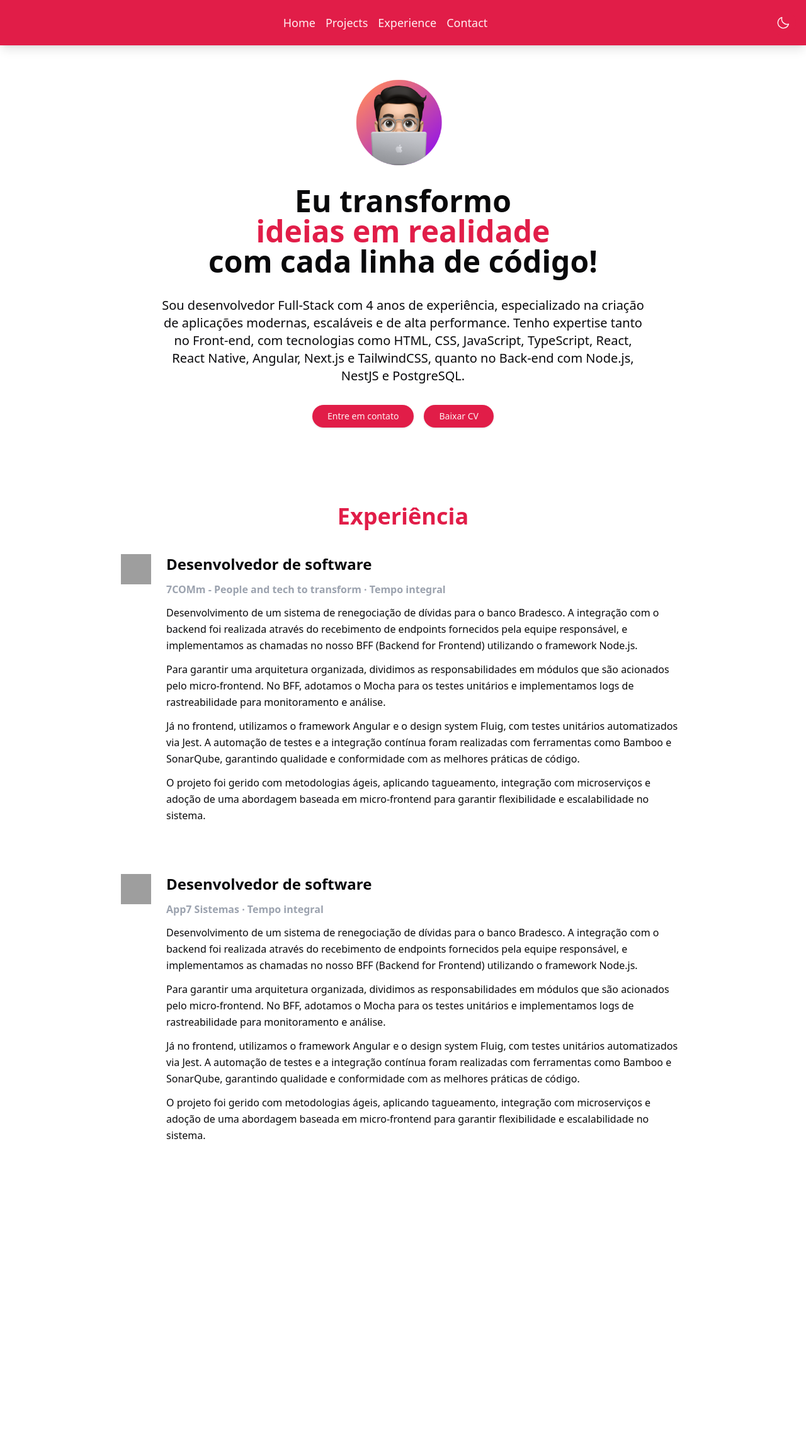
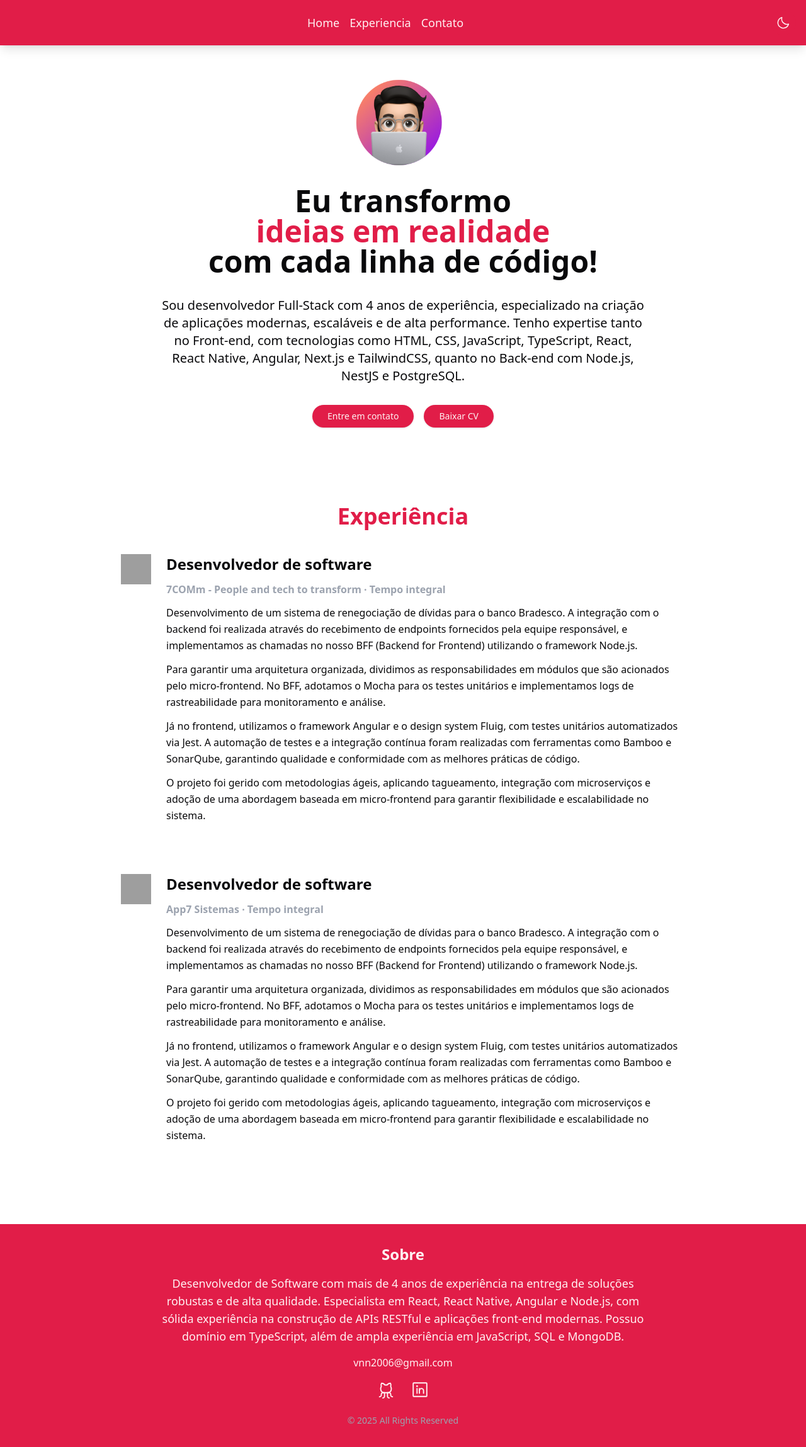
Before and after one commit to stecks10/vitor-web, a Next.js app: page / in a window 1280 px wide. Shown: the whole page at 63% size. Before the commit the page ends 1944 px from the top, so only its background shows below. Built offline with nearby package versions, Linux system fonts and the light colour scheme; grey boxes are pictures that could not be loaded.

Commit message:
adiciona rodapé à página inicial; refatora navegação do cabeçalho para rolagem suave entre seções

```diff
--- a/app/globals.css
+++ b/app/globals.css
@@ -6,21 +6,38 @@
   :root {
     --background: 0 0% 100%;
     --foreground: 240 10% 3.9%;
+    --card: 0 0% 100%;
+    --card-foreground: 240 10% 3.9%;
+    --popover: 0 0% 100%;
+    --popover-foreground: 240 10% 3.9%;
     --primary: 346.8 77.2% 49.8%;
     --primary-foreground: 355.7 100% 97.3%;
     --secondary: 240 4.8% 95.9%;
     --secondary-foreground: 240 5.9% 10%;
+    --muted: 240 4.8% 95.9%;
+    --muted-foreground: 240 3.8% 46.1%;
     --accent: 240 4.8% 95.9%;
     --accent-foreground: 240 5.9% 10%;
     --destructive: 0 84.2% 60.2%;
     --destructive-foreground: 0 0% 98%;
     --border: 240 5.9% 90%;
     --input: 240 5.9% 90%;
+    --ring: 346.8 77.2% 49.8%;
+    --radius: 0.5rem;
+    --chart-1: 12 76% 61%;
+    --chart-2: 173 58% 39%;
+    --chart-3: 197 37% 24%;
+    --chart-4: 43 74% 66%;
+    --chart-5: 27 87% 67%;
   }
 
   .dark {
     --background: 20 14.3% 4.1%;
     --foreground: 0 0% 95%;
+    --card: 24 9.8% 10%;
+    --card-foreground: 0 0% 95%;
+    --popover: 0 0% 9%;
+    --popover-foreground: 0 0% 95%;
     --primary: 346.8 77.2% 49.8%;
     --primary-foreground: 355.7 100% 97.3%;
     --secondary: 240 3.7% 15.9%;
@@ -33,6 +50,12 @@
     --destructive-foreground: 0 85.7% 97.3%;
     --border: 240 3.7% 15.9%;
     --input: 240 3.7% 15.9%;
+    --ring: 346.8 77.2% 49.8%;
+    --chart-1: 220 70% 50%;
+    --chart-2: 160 60% 45%;
+    --chart-3: 30 80% 55%;
+    --chart-4: 280 65% 60%;
+    --chart-5: 340 75% 55%;
   }
 }
 
--- a/app/page.tsx
+++ b/app/page.tsx
@@ -1,4 +1,5 @@
 import { Experience } from '@/components/Experience';
+import { Footer } from '@/components/Footer';
 import Header from '@/components/Header';
 import { HomePage } from '@/components/Home';
 
@@ -8,6 +9,7 @@ export default function Home() {
       <Header />
       <HomePage />
       <Experience />
+      <Footer />
     </div>
   );
 }
--- /dev/null
+++ b/components/Footer.tsx
@@ -0,0 +1,48 @@
+'use client';
+
+import { GithubLogo, LinkedinLogo } from 'phosphor-react';
+
+export function Footer() {
+  return (
+    <footer
+      id="contact"
+      className="w-full bg-primary p-8 text-primary-foreground shadow-lg dark:bg-secondary dark:text-secondary-foreground"
+    >
+      <div className="container mx-auto text-center">
+        <h2 className="mb-4 text-2xl font-semibold">Sobre</h2>
+        <p className="mx-auto mb-4 max-w-3xl text-lg">
+          Desenvolvedor de Software com mais de 4 anos de experiência na entrega
+          de soluções robustas e de alta qualidade. Especialista em React, React
+          Native, Angular e Node.js, com sólida experiência na construção de
+          APIs RESTful e aplicações front-end modernas. Possuo domínio em
+          TypeScript, além de ampla experiência em JavaScript, SQL e MongoDB.
+        </p>
+        <p className="mb-4">
+          <a href="vnn2006@gmail.com">vnn2006@gmail.com</a>
+        </p>
+        <div className="mb-4 flex justify-center space-x-6">
+          <a
+            href="https://github.com/stecks10"
+            target="_blank"
+            rel="noopener noreferrer"
+          >
+            <GithubLogo size={30} className="transition hover:text-rose-400" />
+          </a>
+          <a
+            href="https://www.linkedin.com/in/vitor-nunes-do-nascimento-466004197/"
+            target="_blank"
+            rel="noopener noreferrer"
+          >
+            <LinkedinLogo
+              size={30}
+              className="transition hover:text-rose-400"
+            />
+          </a>
+        </div>
+        <p className="mt-6 text-sm text-gray-400">
+          &copy; 2025 All Rights Reserved
+        </p>
+      </div>
+    </footer>
+  );
+}
--- a/components/Header.tsx
+++ b/components/Header.tsx
@@ -35,10 +35,10 @@ function useDarkMode(): UseDarkModeReturn {
 export default function Header() {
   const [isDarkMode, toggleDarkMode]: UseDarkModeReturn = useDarkMode();
 
-  const handleScrollToExperience = () => {
-    const experienceSection = document.getElementById('experience');
-    if (experienceSection) {
-      experienceSection.scrollIntoView({ behavior: 'smooth' });
+  const handleScrollToSection = (sectionId: string) => {
+    const section = document.getElementById(sectionId);
+    if (section) {
+      section.scrollIntoView({ behavior: 'smooth' });
     }
   };
 
@@ -46,21 +46,25 @@ export default function Header() {
     <header className="hover:bg-primary-dark fixed top-0 z-10 flex w-full items-center justify-between bg-primary p-4 text-primary-foreground shadow-lg transition-colors duration-300 ease-in-out dark:bg-secondary dark:text-secondary-foreground">
       <div className="flex-grow"></div>
       <nav className="flex space-x-4">
-        <Link href="/" className="text-lg">
-          Home
-        </Link>
-        <Link href="/projects" className="text-lg">
-          Projects
-        </Link>
         <button
-          onClick={handleScrollToExperience}
+          onClick={() => handleScrollToSection('home')}
           className="cursor-pointer text-lg"
         >
-          Experience
+          Home
         </button>
-        <Link href="/contact" className="text-lg">
-          Contact
-        </Link>
+
+        <button
+          onClick={() => handleScrollToSection('experience')}
+          className="cursor-pointer text-lg"
+        >
+          Experiencia
+        </button>
+        <button
+          onClick={() => handleScrollToSection('contact')}
+          className="cursor-pointer text-lg"
+        >
+          Contato
+        </button>
       </nav>
       <div className="flex flex-grow justify-end">
         <button
--- a/components/Home.tsx
+++ b/components/Home.tsx
@@ -6,7 +6,10 @@ import avatar from '../public/avatar.png';
 
 export function HomePage() {
   return (
-    <div className="flex min-h-screen flex-col items-center justify-center space-y-8 px-6 text-center">
+    <div
+      id="home"
+      className="flex min-h-screen flex-col items-center justify-center space-y-8 px-6 text-center"
+    >
       <Image src={avatar} alt="Foto de perfil" className="w-40" />
       <h1 className="text-4xl font-bold sm:text-5xl">
         Eu transformo <br />
```
